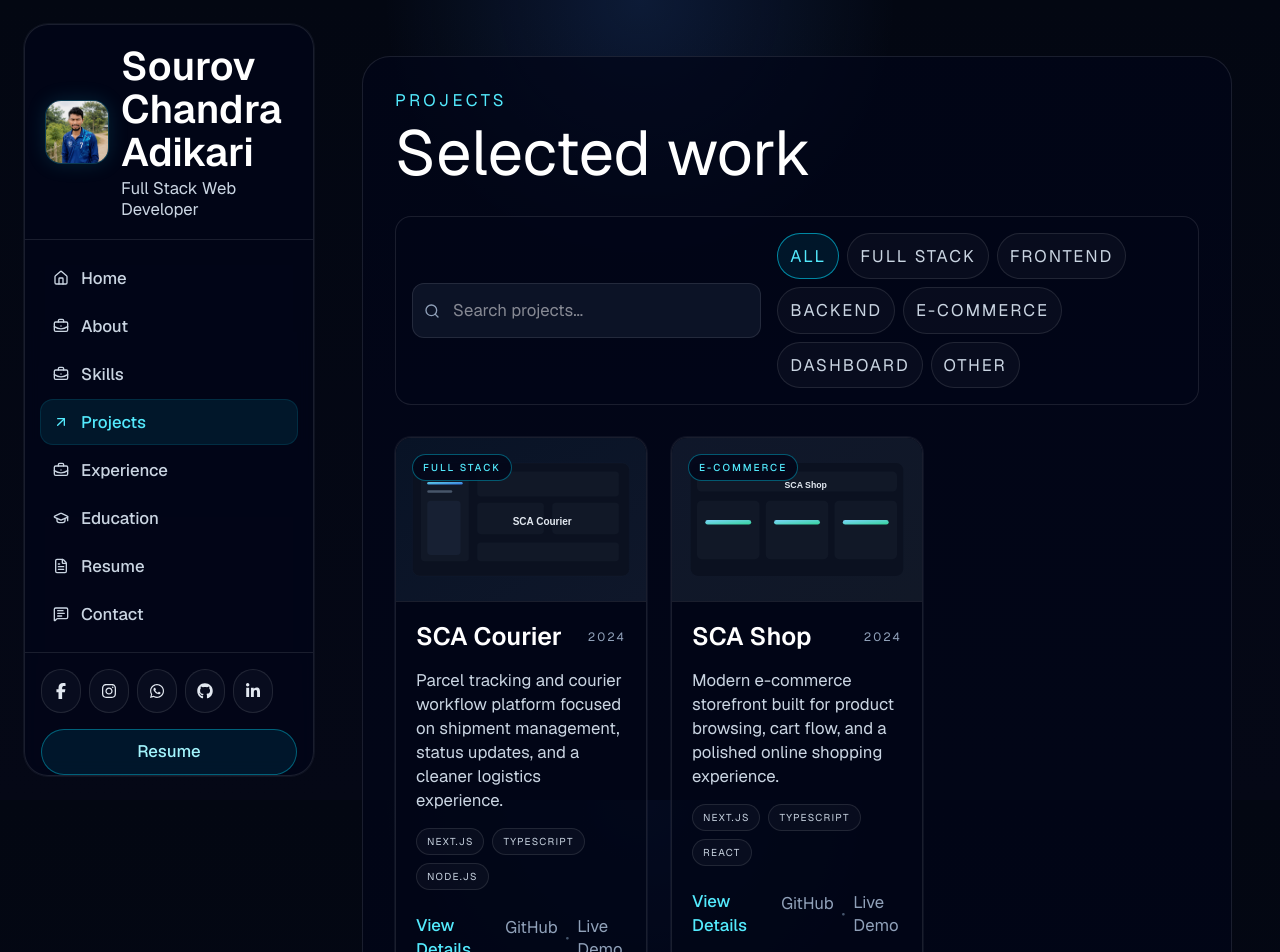
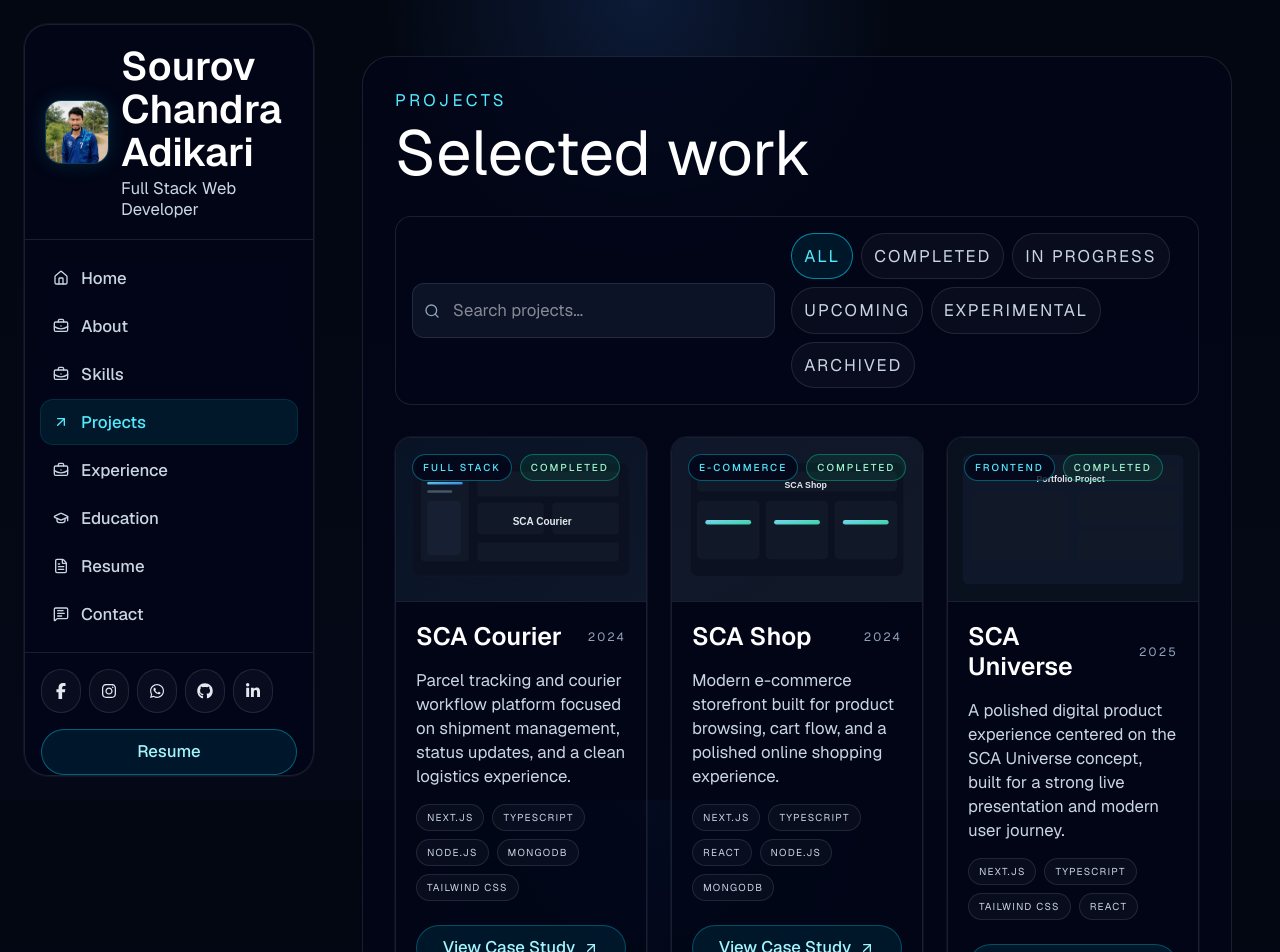
Before and after one commit to URSourovAdikari/sca-portfolio, a Next.js app: page /projects in a window 1280 px wide. Shown: the top 952 px of the page. Built offline with nearby package versions, Linux system fonts and the light colour scheme.

Commit message:
everything is up to date

```diff
--- a/app/page.tsx
+++ b/app/page.tsx
@@ -134,15 +134,15 @@ function FeaturedProjectsSection() {
       <div className="flex items-end justify-between gap-4">
         <div>
           <p className="text-xs uppercase tracking-[0.2em] text-cyan-300">Featured Projects</p>
-          <h2 className="mt-2 text-white">Selected work</h2>
+          <h2 className="mt-2 text-white">Projects I&apos;ve Built</h2>
         </div>
         <Link href="/projects" className="inline-flex items-center gap-2 text-sm font-medium text-cyan-300 hover:text-cyan-200">
           View All Projects <ArrowRight className="h-4 w-4" />
         </Link>
       </div>
 
-      <div className="grid gap-6 lg:grid-cols-2 xl:grid-cols-4">
-        {featuredProjects.slice(0, 4).map((project) => (
+      <div className="grid gap-6 lg:grid-cols-2 xl:grid-cols-3">
+        {featuredProjects.slice(0, 3).map((project) => (
           <ProjectCard key={project.id} project={project} />
         ))}
       </div>
--- a/components/project-card.tsx
+++ b/components/project-card.tsx
@@ -1,10 +1,19 @@
 import Image from "next/image";
 import Link from "next/link";
+import { ArrowUpRight, ExternalLink, GitBranch } from "lucide-react";
 import type { Project } from "@/data/projects";
 
 export function ProjectCard({ project }: { project: Project }) {
   const hasGithub = Boolean(project.githubUrl?.trim());
   const hasLive = Boolean(project.liveUrl?.trim());
+
+  const statusStyles: Record<string, string> = {
+    completed: "border-emerald-400/40 bg-emerald-500/10 text-emerald-200",
+    "in-progress": "border-amber-400/40 bg-amber-500/10 text-amber-200",
+    upcoming: "border-violet-400/40 bg-violet-500/10 text-violet-200",
+    experimental: "border-fuchsia-400/40 bg-fuchsia-500/10 text-fuchsia-200",
+    archived: "border-slate-400/40 bg-slate-500/10 text-slate-200",
+  };
 
   return (
     <article className="group overflow-hidden rounded-2xl border border-white/10 bg-slate-950/70 shadow-[0_0_0_1px_rgba(148,163,184,0.08)] transition duration-300 hover:-translate-y-1 hover:border-cyan-400/40 hover:shadow-[0_18px_40px_rgba(14,116,144,0.12)]">
@@ -16,10 +25,15 @@ export function ProjectCard({ project }: { project: Project }) {
           height={520}
           sizes="(max-width: 768px) 100vw, (max-width: 1280px) 50vw, 25vw"
           loading="lazy"
-          className="h-52 w-full object-cover transition duration-500 group-hover:scale-[1.03]"
+          className="h-56 w-full object-cover transition duration-500 group-hover:scale-[1.03]"
         />
-        <div className="absolute left-4 top-4 rounded-full border border-cyan-400/40 bg-slate-950/80 px-2.5 py-1 text-[10px] font-medium uppercase tracking-[0.2em] text-cyan-300">
-          {project.category}
+        <div className="absolute left-4 top-4 flex flex-wrap gap-2">
+          <span className="rounded-full border border-cyan-400/40 bg-slate-950/80 px-2.5 py-1 text-[10px] font-medium uppercase tracking-[0.2em] text-cyan-300">
+            {project.category}
+          </span>
+          <span className={`rounded-full border px-2.5 py-1 text-[10px] font-medium uppercase tracking-[0.2em] ${statusStyles[project.status]}`}>
+            {project.status.replace("-", " ")}
+          </span>
         </div>
       </div>
 
@@ -32,7 +46,7 @@ export function ProjectCard({ project }: { project: Project }) {
         <p className="text-sm leading-6 text-slate-300">{project.description}</p>
 
         <div className="flex flex-wrap gap-2">
-          {project.technologies.slice(0, 3).map((technology) => (
+          {project.technologies.map((technology) => (
             <span
               key={`${project.id}-${technology}`}
               className="rounded-full border border-white/10 bg-white/3 px-2.5 py-1 text-[10px] uppercase tracking-[0.12em] text-slate-300"
@@ -42,30 +56,41 @@ export function ProjectCard({ project }: { project: Project }) {
           ))}
         </div>
 
-        <div className="flex items-center justify-between gap-3 pt-2">
+        <div className="flex flex-col gap-3 pt-2">
           <Link
             href={`/projects/${project.slug}`}
-            className="inline-flex items-center gap-2 text-sm font-medium text-cyan-300 transition hover:text-cyan-200"
+            className="inline-flex items-center justify-center gap-2 rounded-full border border-cyan-400/30 bg-cyan-500/10 px-4 py-2.5 text-sm font-medium text-cyan-200 transition hover:border-cyan-300/60 hover:bg-cyan-500/20 focus-visible:outline-none focus-visible:ring-2 focus-visible:ring-cyan-300 focus-visible:ring-offset-2 focus-visible:ring-offset-slate-950"
           >
-            View Details
+            View Case Study
+            <ArrowUpRight className="h-4 w-4" />
           </Link>
 
-          <div className="flex items-center gap-2 text-xs text-slate-400">
+          <div className="flex flex-col gap-2 sm:flex-row">
             {hasGithub ? (
-              <a href={project.githubUrl} target="_blank" rel="noopener noreferrer" className="hover:text-white">
+              <a
+                href={project.githubUrl}
+                target="_blank"
+                rel="noopener noreferrer"
+                aria-label={`Open ${project.title} GitHub repository`}
+                className="inline-flex flex-1 items-center justify-center gap-2 rounded-full border border-white/10 bg-white/3 px-4 py-2.5 text-sm font-medium text-white transition hover:border-white/20 hover:bg-white/6 focus-visible:outline-none focus-visible:ring-2 focus-visible:ring-cyan-300 focus-visible:ring-offset-2 focus-visible:ring-offset-slate-950"
+              >
+                <GitBranch className="h-4 w-4" />
                 GitHub
               </a>
-            ) : (
-              <span>GitHub</span>
-            )}
-            <span className="text-slate-600">•</span>
+            ) : null}
+
             {hasLive ? (
-              <a href={project.liveUrl} target="_blank" rel="noopener noreferrer" className="hover:text-white">
+              <a
+                href={project.liveUrl}
+                target="_blank"
+                rel="noopener noreferrer"
+                aria-label={`Open ${project.title} live demo`}
+                className="inline-flex flex-1 items-center justify-center gap-2 rounded-full bg-cyan-400 px-4 py-2.5 text-sm font-medium text-slate-950 transition hover:bg-cyan-300 focus-visible:outline-none focus-visible:ring-2 focus-visible:ring-cyan-200 focus-visible:ring-offset-2 focus-visible:ring-offset-slate-950"
+              >
+                <ExternalLink className="h-4 w-4" />
                 Live Demo
               </a>
-            ) : (
-              <span>Coming Soon</span>
-            )}
+            ) : null}
           </div>
         </div>
       </div>
--- a/components/projects-browser.tsx
+++ b/components/projects-browser.tsx
@@ -2,24 +2,35 @@
 
 import { useMemo, useState } from "react";
 import { Search } from "lucide-react";
-import { projectCategories, projects } from "@/data/projects";
+import { projectStatusOptions, projects } from "@/data/projects";
 import { ProjectCard } from "@/components/project-card";
 
 export function ProjectsBrowser() {
   const [search, setSearch] = useState("");
-  const [selectedCategory, setSelectedCategory] = useState<(typeof projectCategories)[number]>("All");
+  const [selectedStatus, setSelectedStatus] = useState<(typeof projectStatusOptions)[number]>("All");
 
   const filteredProjects = useMemo(() => {
-    return projects.filter((project) => {
-      const matchesCategory = selectedCategory === "All" || project.category === selectedCategory;
-      const matchesSearch =
-        project.title.toLowerCase().includes(search.toLowerCase()) ||
-        project.description.toLowerCase().includes(search.toLowerCase()) ||
-        project.technologies.some((tech) => tech.toLowerCase().includes(search.toLowerCase()));
+    return [...projects]
+      .sort((a, b) => {
+        const statusOrder = { completed: 0, "in-progress": 1, upcoming: 2, experimental: 3, archived: 4 };
+        return statusOrder[a.status] - statusOrder[b.status];
+      })
+      .filter((project) => {
+        const matchesStatus = selectedStatus === "All" ||
+          (selectedStatus === "Completed" && project.status === "completed") ||
+          (selectedStatus === "In Progress" && project.status === "in-progress") ||
+          (selectedStatus === "Upcoming" && project.status === "upcoming") ||
+          (selectedStatus === "Experimental" && project.status === "experimental") ||
+          (selectedStatus === "Archived" && project.status === "archived");
 
-      return matchesCategory && matchesSearch;
-    });
-  }, [search, selectedCategory]);
+        const matchesSearch =
+          project.title.toLowerCase().includes(search.toLowerCase()) ||
+          project.description.toLowerCase().includes(search.toLowerCase()) ||
+          project.technologies.some((tech) => tech.toLowerCase().includes(search.toLowerCase()));
+
+        return matchesStatus && matchesSearch;
+      });
+  }, [search, selectedStatus]);
 
   return (
     <div className="space-y-8">
@@ -37,18 +48,18 @@ export function ProjectsBrowser() {
         </div>
 
         <div className="flex flex-wrap gap-2">
-          {projectCategories.map((category) => (
+          {projectStatusOptions.map((status) => (
             <button
-              key={category}
+              key={status}
               type="button"
-              onClick={() => setSelectedCategory(category)}
-              className={`rounded-full border px-3 py-2 text-xs font-medium uppercase tracking-[0.12em] transition ${
-                selectedCategory === category
+              onClick={() => setSelectedStatus(status)}
+              className={`rounded-full border px-3 py-2 text-[10px] font-medium uppercase tracking-[0.12em] transition ${
+                selectedStatus === status
                   ? "border-cyan-400/60 bg-cyan-500/10 text-cyan-300"
                   : "border-white/10 bg-white/3 text-slate-300 hover:border-cyan-400/30 hover:text-white"
               }`}
             >
-              {category}
+              {status}
             </button>
           ))}
         </div>
--- a/data/projects.ts
+++ b/data/projects.ts
@@ -6,6 +6,8 @@ export type ProjectCategory =
   | "Dashboard"
   | "Other";
 
+export type ProjectStatus = "completed" | "in-progress" | "upcoming" | "experimental" | "archived";
+
 export type Project = {
   id: string;
   title: string;
@@ -13,9 +15,11 @@ export type Project = {
   description: string;
   longDescription: string;
   category: ProjectCategory;
+  status: ProjectStatus;
   technologies: string[];
   features: string[];
   image: string;
+  screenshots: string[];
   githubUrl: string;
   liveUrl: string;
   featured: boolean;
@@ -24,7 +28,6 @@ export type Project = {
   solution: string;
   highlights: string[];
   lessons: string[];
-  screenshots: string[];
 };
 
 export const projects: Project[] = [
@@ -33,38 +36,39 @@ export const projects: Project[] = [
     title: "SCA Courier",
     slug: "sca-courier",
     description:
-      "Parcel tracking and courier workflow platform focused on shipment management, status updates, and a cleaner logistics experience.",
+      "Parcel tracking and courier workflow platform focused on shipment management, status updates, and a clean logistics experience.",
     longDescription:
-      "SCA Courier is a logistics-focused product designed to simplify parcel management, delivery tracking, and shipment visibility. It brings a clearer operational flow to a courier workflow by combining service-friendly status tracking with a responsive dashboard structure.",
+      "SCA Courier is a logistics-focused product built to make parcel operations easier to track and manage. It brings a more readable workflow to courier management through an organized dashboard, shipping detail flow, and responsive UX.",
     category: "Full Stack",
+    status: "completed",
     technologies: ["Next.js", "TypeScript", "Node.js", "MongoDB", "Tailwind CSS"],
     features: [
       "Parcel and shipment tracking workflow",
-      "Courier dashboard for order visibility",
-      "Delivery status updates and operational flow",
-      "Responsive interface for logistics management",
+      "Courier dashboard for operational visibility",
+      "Delivery status tracking and updates",
+      "Responsive logistics interface",
     ],
     image: "/images/projects/sca-courier.svg",
+    screenshots: ["/images/projects/sca-courier.svg", "/images/projects/sca-courier.svg"],
     githubUrl: "https://github.com/URSourovAdikari/sca-courier",
     liveUrl: "https://sca-courier.vercel.app/",
     featured: true,
     year: 2024,
     purpose:
-      "Create a practical logistics application that makes parcel operations easier to review, track, and manage across a clean product workflow.",
+      "Create a practical logistics workflow that makes parcel tracking and shipment management easier to follow for the end user and operations team.",
     solution:
-      "I structured the app around a modern courier dashboard, clear shipment details, and a mobile-friendly interface so the core logistics tasks stay readable and easy to use.",
+      "I built a clean, responsive dashboard-centered product that keeps important shipment information visible while simplifying the day-to-day logistics flow.",
     highlights: [
       "Shipment tracking experience",
       "Operational dashboard layout",
-      "Responsive management interface",
-      "Practical parcel workflow design",
+      "Responsive courier workflow",
+      "Clean logistics UX",
     ],
     lessons: [
-      "Improved my approach to handling logistics-related UI states",
-      "Worked on keeping operational data clear and readable",
-      "Balanced function and simplicity in a management dashboard",
+      "Improved my approach to status-heavy interfaces",
+      "Focused on keeping operational data easy to scan",
+      "Balanced product clarity with practical workflow design",
     ],
-    screenshots: ["/images/projects/sca-courier.svg", "/images/projects/sca-courier.svg"],
   },
   {
     id: "sca-shop",
@@ -73,40 +77,89 @@ export const projects: Project[] = [
     description:
       "Modern e-commerce storefront built for product browsing, cart flow, and a polished online shopping experience.",
     longDescription:
-      "SCA Shop is an e-commerce platform designed around a clean storefront experience with product browsing, cart interactions, and a streamlined ordering flow. It focuses on making product discovery and checkout feel straightforward, responsive, and ready for real-world use.",
+      "SCA Shop is an e-commerce storefront designed around product discovery, cart interaction, and a streamlined shopping flow. It focuses on presenting products clearly while keeping the buying journey responsive and easy to navigate.",
     category: "E-commerce",
+    status: "completed",
     technologies: ["Next.js", "TypeScript", "React", "Node.js", "MongoDB"],
     features: [
       "Product catalog and browsing experience",
       "Shopping cart and checkout flow",
       "Responsive storefront design",
-      "Modern storefront experience for online sales",
+      "Modern online shopping experience",
     ],
     image: "/images/projects/sca-shop.svg",
+    screenshots: ["/images/projects/sca-shop.svg", "/images/projects/sca-shop.svg"],
     githubUrl: "https://github.com/URSourovAdikari/sca-shop",
     liveUrl: "https://sca-shop.vercel.app/",
     featured: true,
     year: 2024,
     purpose:
-      "Build a storefront with a strong shopping journey, clean product presentation, and a practical cart and checkout flow.",
+      "Build a storefront with a strong shopping journey, product clarity, and a practical cart and checkout flow.",
     solution:
-      "I designed the storefront around responsive product discovery, straightforward purchase steps, and a polished interface that keeps the browsing experience focused and easy to navigate.",
+      "I designed the experience around clear product presentation, responsive layouts, and a simple ordering flow so the shopping interaction feels natural and direct.",
     highlights: [
       "Product-first storefront layout",
       "Cart and checkout UX",
-      "Responsive online shopping flow",
-      "Clean catalog and product presentation",
+      "Responsive shopping journey",
+      "Clear catalog experience",
     ],
     lessons: [
       "Strengthened my product-detail and cart UX thinking",
       "Improved conversion-friendly interface structure",
       "Focused on maintainable storefront architecture",
     ],
-    screenshots: ["/images/projects/sca-shop.svg", "/images/projects/sca-shop.svg"],
+  },
+  {
+    id: "sca-universe",
+    title: "SCA Universe",
+    slug: "sca-universe",
+    description:
+      "A polished digital product experience centered on the SCA Universe concept, built for a strong live presentation and modern user journey.",
+    longDescription:
+      "SCA Universe is an interactive product experience designed to present a branded digital concept with a polished interface and clean product storytelling. The site focuses on presentation, clarity, and a strong modern visual identity.",
+    category: "Frontend",
+    status: "completed",
+    technologies: ["Next.js", "TypeScript", "Tailwind CSS", "React"],
+    features: [
+      "Modern product presentation",
+      "Responsive landing experience",
+      "Brand-focused interface design",
+      "Live web product showcase",
+    ],
+    image: "/images/projects/portfolio-project.svg",
+    screenshots: ["/images/projects/portfolio-project.svg", "/images/projects/portfolio-project.svg"],
+    githubUrl: "",
+    liveUrl: "https://sca-universe.vercel.app/",
+    featured: true,
+    year: 2025,
+    purpose:
+      "Deliver a polished digital experience that presents the SCA Universe concept clearly and professionally on the web.",
+    solution:
+      "I shaped the interface around a modern product narrative, strong visual hierarchy, and a responsive layout that keeps the experience clear and engaging across screen sizes.",
+    highlights: [
+      "Brand-centered product presentation",
+      "Responsive modern UI",
+      "Launch-ready web experience",
+      "Clear product storytelling",
+    ],
+    lessons: [
+      "Refined my focus on polished product presentation",
+      "Improved my approach to visual hierarchy for product storytelling",
+      "Worked on keeping breadth and clarity balanced in a front-end experience",
+    ],
   },
 ];
 
 export const featuredProjects = projects.filter((project) => project.featured);
+
+export const projectStatusOptions = [
+  "All",
+  "Completed",
+  "In Progress",
+  "Upcoming",
+  "Experimental",
+  "Archived",
+] as const;
 
 export const projectCategories = [
   "All",
```
